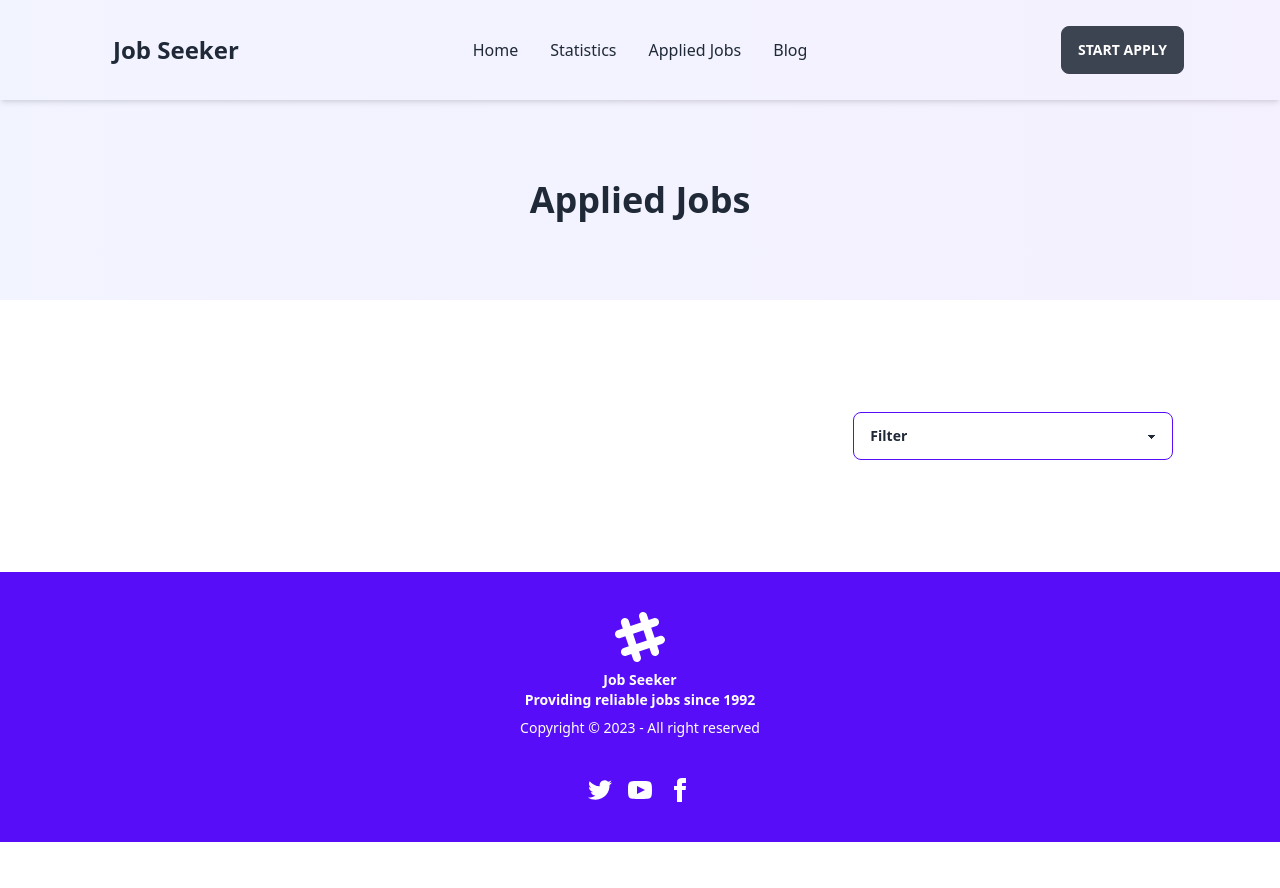
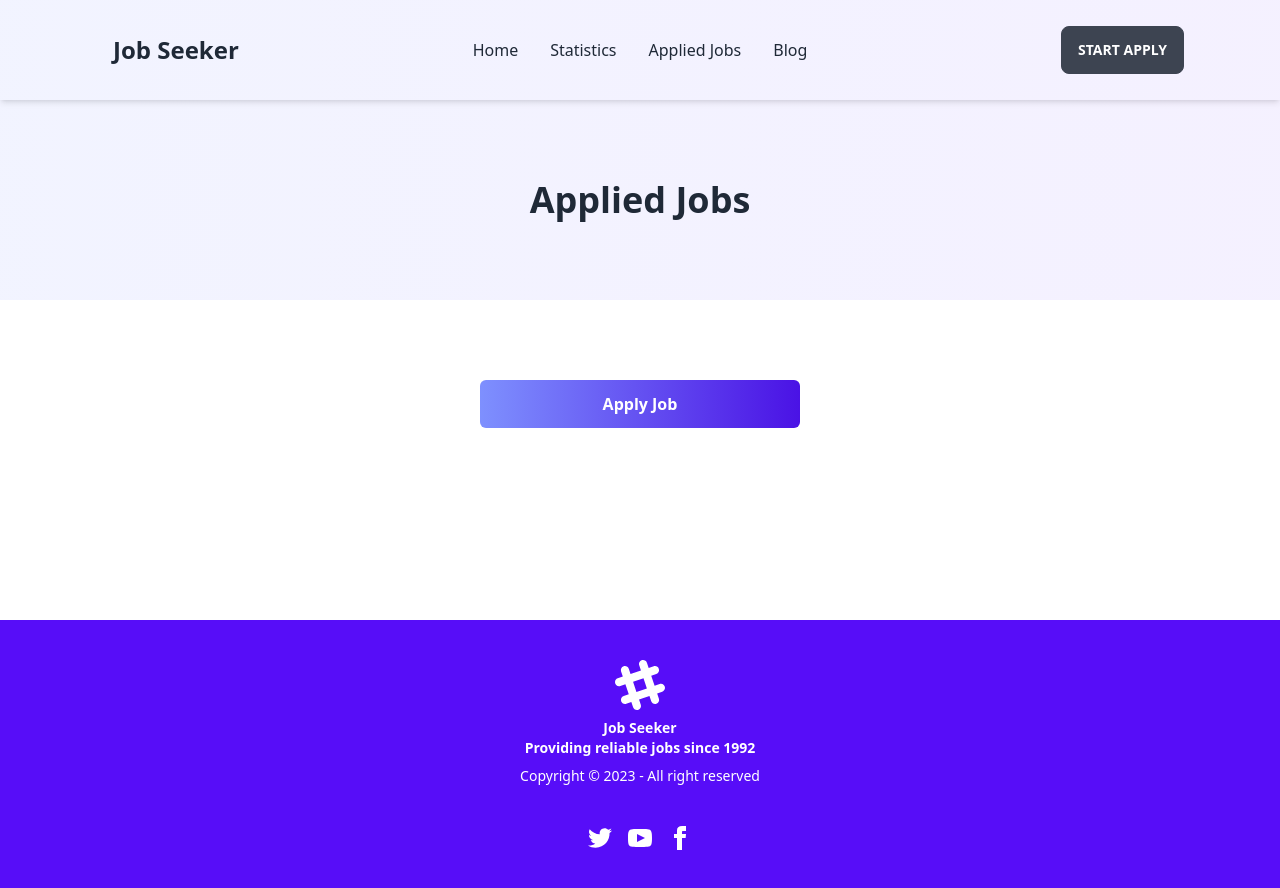
Before and after one commit to alam2025/job-seeker, a React (Vite) app: page /applied-job in a window 1280 px wide. Before the commit the page ends 842 px from the top, so only its background shows below. Built offline with nearby package versions, Linux system fonts and the light colour scheme.

Commit message:
Complete

```diff
--- a/src/components/AppliedJob.jsx
+++ b/src/components/AppliedJob.jsx
@@ -2,9 +2,11 @@ import React, { useContext, useState } from 'react';
 import { getShoppingCart, removeFromDb } from './utilities/fakedb';
 import { jobContext } from '../App';
 import CartJob from './CartJob';
+import { HashLink } from 'react-router-hash-link';
 
 const AppliedJob = () => {
       const jobs = useContext(jobContext); //tfetch all jobs
+      const [cart, setCart] = useState([]);
       const savedJob = getShoppingCart();
       let appliedJobs = [];
       for (const id in savedJob) {
@@ -16,29 +18,42 @@ const AppliedJob = () => {
 
 
 
+
+      //set filter onsite or Remote
       const [selectedFilter, setSelectedFilter] = useState("");
-
-      const filteredJobs = selectedFilter ? appliedJobs.filter(job => job.remote_or_onsite === selectedFilter) : appliedJobs;
-
       function handleFilterChange(event) {
             setSelectedFilter(event.target.value);
       }
 
-      const handleRemove=(id)=>{
+
+      const filteredJobs = selectedFilter ? appliedJobs.filter(job => job.remote_or_onsite === selectedFilter) : appliedJobs;
+
+
+      const handleRemove = (id) => {
+
+            const remainng = filteredJobs.filter(j => j.id !== id);
+            setCart(remainng);
             removeFromDb(id);
-            const remainng = filteredJobs.filter(j=>j.id !== id);
-            setSelectedFilter(remainng)
-
       }
-
 
 
       return (
             <>
                   <div className=" text-center text-4xl font-bold lg:py-20 md:py-16 py-10 background ">Applied Jobs</div>
 
+                  <center>
+                        {
+                              appliedJobs.length <= 0 ? <HashLink smooth to="/#jobs">
+                                    <button className='btn-primary md:w-[25%] mx-auto my-container mt-20'>Apply Job</button>
+                              </HashLink> : ''
+                        }
+                  </center>
+
+
+
                   <div className='flex flex-col gap-8 my-container mt-28'>
-                        <div className="flex justify-end">
+                        {
+                              appliedJobs.length > 0 ? <div className="flex justify-end">
                                     <select className="select select-primary w-full max-w-xs" onChange={handleFilterChange} value={selectedFilter}>
                                           <option disabled value="">
                                                 Filter
@@ -46,8 +61,9 @@ const AppliedJob = () => {
                                           <option value="Onsite">Onsite</option>
                                           <option value="Remote">Remote</option>
                                     </select>
-                        </div>
 
+                              </div> : ''
+                        }
 
 
                         <div className=' flex  flex-col gap-10 mb-20'>
--- a/src/components/Banner.jsx
+++ b/src/components/Banner.jsx
@@ -9,7 +9,7 @@ const Banner = () => {
                   <div className=' flex flex-col justify-start items-start gap-6 '>
                         <h1 className='text-3xl md:text-4xl lg:text-6xl font-bold'>One Step <br /> Closer To Your <br /> <span className=' primary-color'>Dream Job</span></h1>
                         <p className=' text-[18px]'>Explore thousands of job opportunities with all the information you need. Its your future. Come find it. Manage all your job application from start to finish.</p>
-                        <HashLink smooth to="/#section1">
+                        <HashLink smooth to="/#jobs">
                               <button className='btn-primary'>Get Started</button>
                         </HashLink>;
 
--- a/src/components/Header.jsx
+++ b/src/components/Header.jsx
@@ -33,7 +33,7 @@ const Header = () => {
                         </ul>
                   </div>
 
-                  <HashLink smooth to="/#section1" className="navbar-end">
+                  <HashLink smooth to="/#jobs" className="navbar-end">
                         <p className="btn">Start Apply</p>
                   </HashLink>
 
--- a/src/components/Home.jsx
+++ b/src/components/Home.jsx
@@ -58,7 +58,7 @@ const Home = () => {
                         </div>
 
                         {/* jobs section  */}
-                        <div className=' mt-20' id='section1'>
+                        <div className=' mt-20' id='jobs'>
                               <h1 className='text-center text-4xl font-bold font-serif'>Featured Jobs</h1>
                               <p className='text-center text-lg mt-2'>Explore thousands of job opportunities with all the information you need. Its your future</p>
 
--- a/src/components/Job.jsx
+++ b/src/components/Job.jsx
@@ -15,7 +15,7 @@ const Job = ({ job }) => {
       // }
 
       return (
-            <div className=' p-10 border shadow-sm rounded-md flex flex-col gap-3 items-start justify-start'>
+            <div className=' p-10 border  shadow-sm rounded-md flex flex-col gap-3  justify-center items-center'>
                   <img src={company_logo} alt="company logo" className=' h-[68px]' />
                   <h1 className=' text-[24px] font-bold font-sans'>{job_title}</h1>
                   <h4 className='text-[#757575] font-serif'>{company_name}</h4>
--- a/src/components/JobDetails.jsx
+++ b/src/components/JobDetails.jsx
@@ -20,9 +20,10 @@ const JobDetails = () => {
       const { phone, email } = contact_information;
 
 
-      const appliedJobs = getShoppingCart();
-      console.log(appliedJobs);
+
+
       const handleApplyJob = id => {
+            const appliedJobs = getShoppingCart();
             let exit;
             if (JSON.stringify(appliedJobs) === '{}') {
                   addToDb(id)
```
Lines whose indentation alone changed are shown as unchanged.
